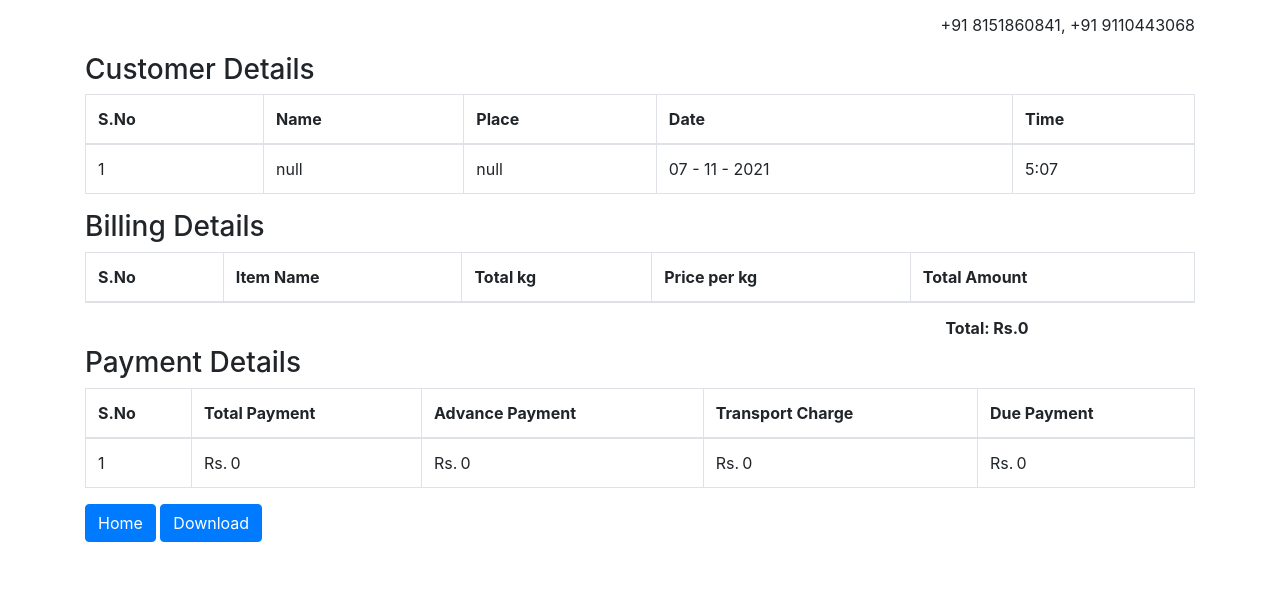
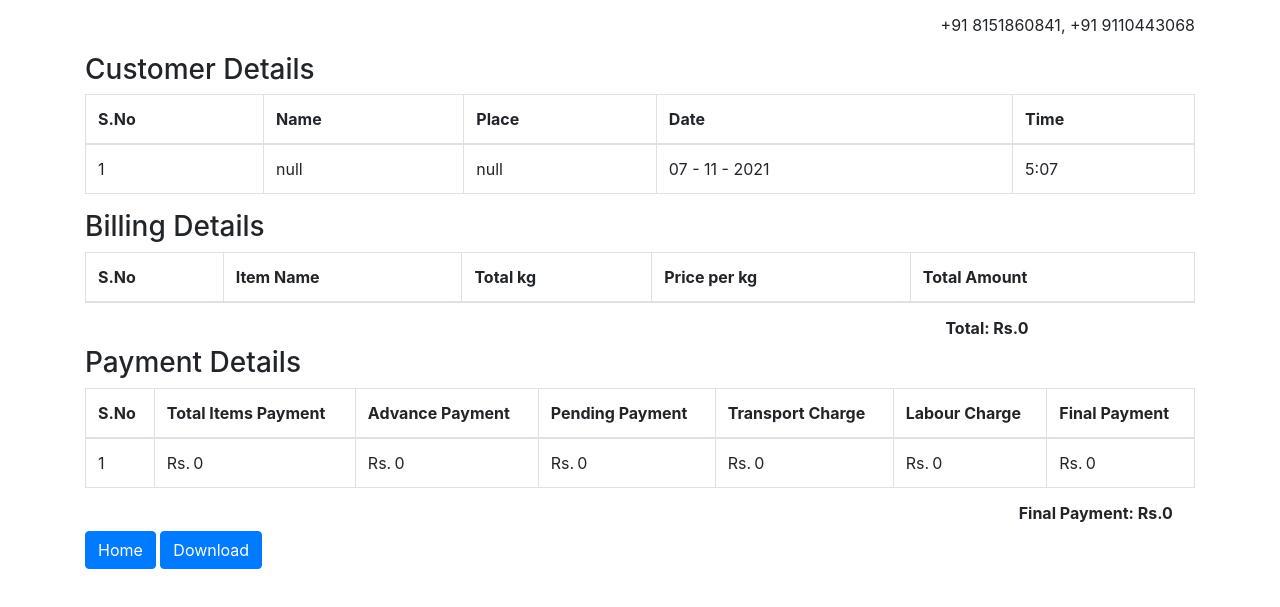
Before and after one commit to M-Freelancing/Imran-Grill-Works-Billing, a plain HTML site: page table.html in a window 1280 px wide. Shown: the part 129-736 px from the top of the page. Drawn offline with nearby package versions, Linux system fonts and the light colour scheme.

Commit message:
Add pending payment & labour charge option

```diff
--- a/table.html
+++ b/table.html
@@ -55,17 +55,19 @@
     <thead>
       <tr>
         <th>S.No</th>
-        <th>Total Payment</th>
+        <th>Total Items Payment</th>
         <th>Advance Payment</th>
+        <th>Pending Payment</th>
         <th>Transport Charge</th>
-        <th>Due Payment</th>
+        <th>Labour Charge</th>
+        <th>Final Payment</th>
       </tr>
     </thead>
     <tbody id="payment_data">
       <!--JavaScript -->
     </tbody>
   </table>
-
+  <h6 style="text-align: right; margin-right: 2%;" ><b id="final-total"></b></h6>
 
 
 </div>
@@ -99,12 +101,17 @@
             }
         }
         document.getElementById("grand-total").innerText = "Total: "+"Rs."+total_amount;
+
         customer_name = localStorage.getItem("customer_name")
         customer_place = localStorage.getItem("customer_place")
         var advance_payment = localStorage.getItem("advance_payment")
         advance_payment = advance_payment == null || advance_payment == 0 ? 0 : advance_payment;
+        var pending_payment = localStorage.getItem("pending_payment")
+        pending_payment = pending_payment == null || pending_payment == 0 ? 0 : pending_payment;
         var transport_charge = localStorage.getItem("transport_charge")
         transport_charge = transport_charge == null || transport_charge == 0 ? 0 : transport_charge;
+        var labour_charge = localStorage.getItem("labour_charge")
+        labour_charge = labour_charge == null || labour_charge == 0 ? 0 : labour_charge;
 
         var date = new Date()
         var day = date.getDate()
@@ -122,13 +129,18 @@
         day+' - '+month+' - '+date.getFullYear()+'</td><td>'+hours+':'+minutes+'</td>';
         document.getElementById('customer_data').appendChild(customer_data)
 
+        var final_total = total_amount-parseInt(advance_payment)+parseInt(pending_payment)+parseInt(labour_charge)+parseInt(transport_charge)
+        var payment_data = document.createElement("tr");
 
-        var payment_data = document.createElement("tr");
         payment_data.innerHTML = '<td>'+1+'</td><td><span style="margin-right: 0.2em;">Rs.</span>'+
-        total_amount+'</td><td><span style="margin-right: 0.2em;">Rs.</span>'+advance_payment+'</td><td><span style="margin-right: 0.2em;">Rs.</span>'+
-        parseInt(transport_charge)+'</td><td><span style="margin-right: 0.2em;">Rs.</span>'+(total_amount-advance_payment+parseInt(transport_charge))+'</td>';
+        total_amount+'</td><td><span style="margin-right: 0.2em;">Rs.</span>'+parseInt(advance_payment)+'</td><td><span style="margin-right: 0.2em;">Rs.</span>'+
+        pending_payment + '</td><td><span style="margin-right: 0.2em;">Rs.</span>' + parseInt(transport_charge) +
+        '</td><td><span style="margin-right: 0.2em;">Rs.</span>' +
+        parseInt(labour_charge)+'</td><td><span style="margin-right: 0.2em;">Rs.</span>'+
+        final_total+'</td>';
+
         document.getElementById('payment_data').appendChild(payment_data)
-
+        document.getElementById("final-total").innerText = "Final Payment: "+"Rs."+final_total;
 
         localStorage.clear()
 
```
Also changed, not shown: index.html (+20 -1 lines).
